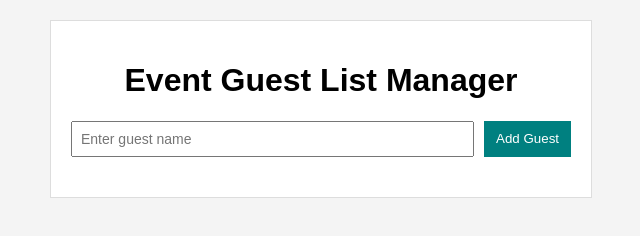
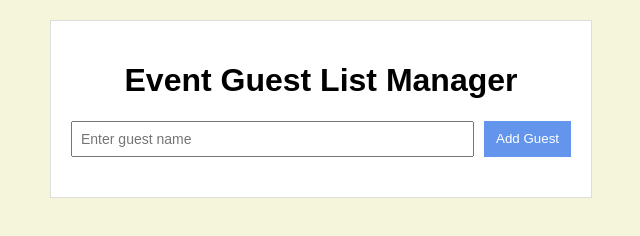
Before and after one commit to Mohammedhassa15/code-challenge-2, a plain HTML site: page index.html in a window 1280 px wide. Shown: the whole page, without its empty margins (319-959 px from the left). Drawn offline with Linux system fonts and the light colour scheme.

Commit message:
changes made

```diff
--- a/style.css
+++ b/style.css
@@ -1,12 +1,12 @@
-/* Basic page setup */
+/* styling for the body */
 body {
   font-family: sans-serif;
-  background: #f4f4f4;
+  background: beige;
   padding: 20px;
   margin: 0;
 }
 
-/* Center the whole box */
+/* this for putting the container in the center*/
 .container {
   max-width: 500px;
   margin: 0 auto;
@@ -35,17 +35,17 @@ input[type="text"] {
   font-size: 14px;
 }
 
-/* Add button */
+/* Add guest button */
 button[type="submit"] {
   padding: 8px 12px;
-  background: teal;
+  background: #6495ED;
   color: white;
   border: none;
   cursor: pointer;
 }
 
 button[type="submit"]:hover {
-  background: darkslategray;
+  background: #006400;
 }
 
 /* Guest list section */
```
